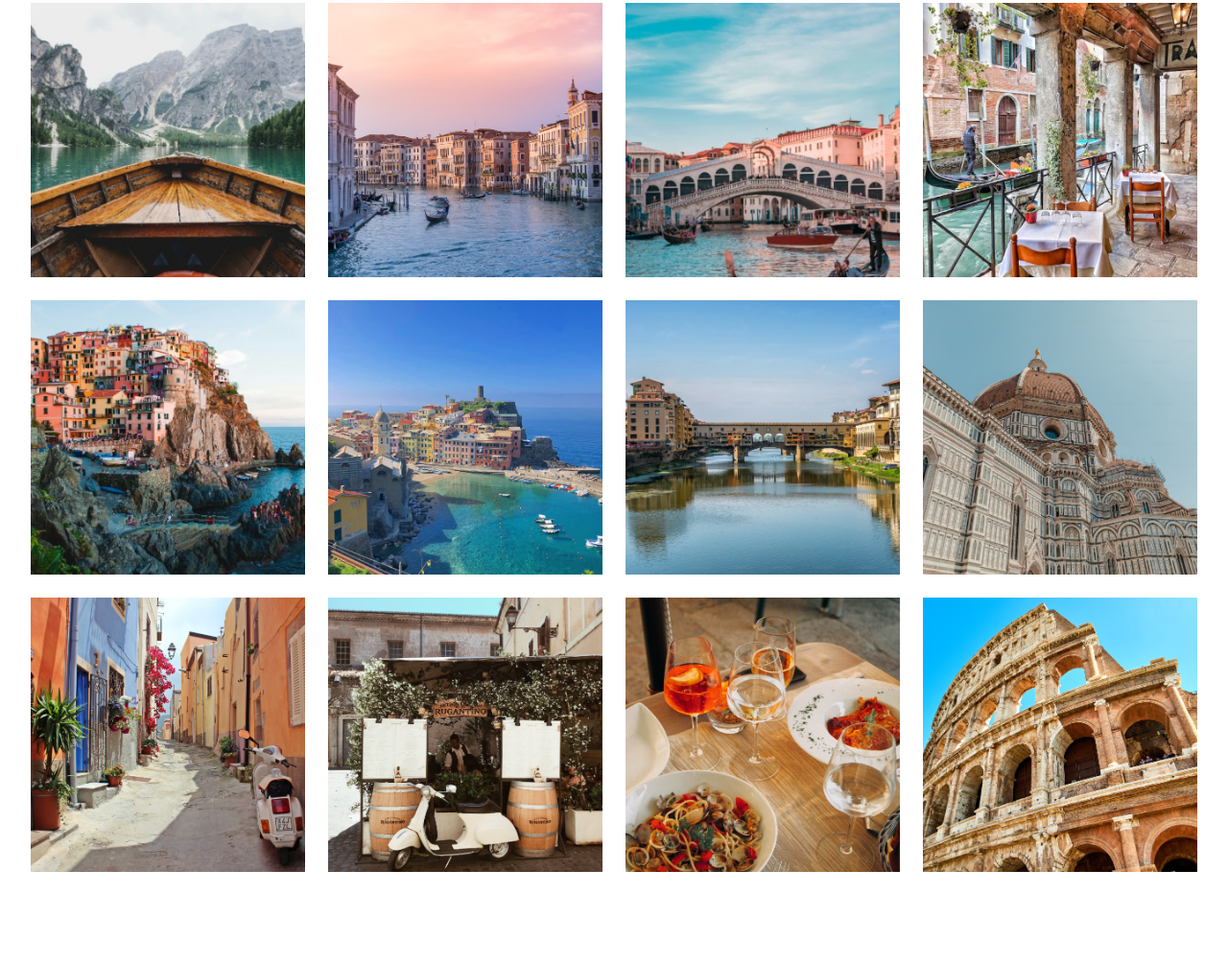
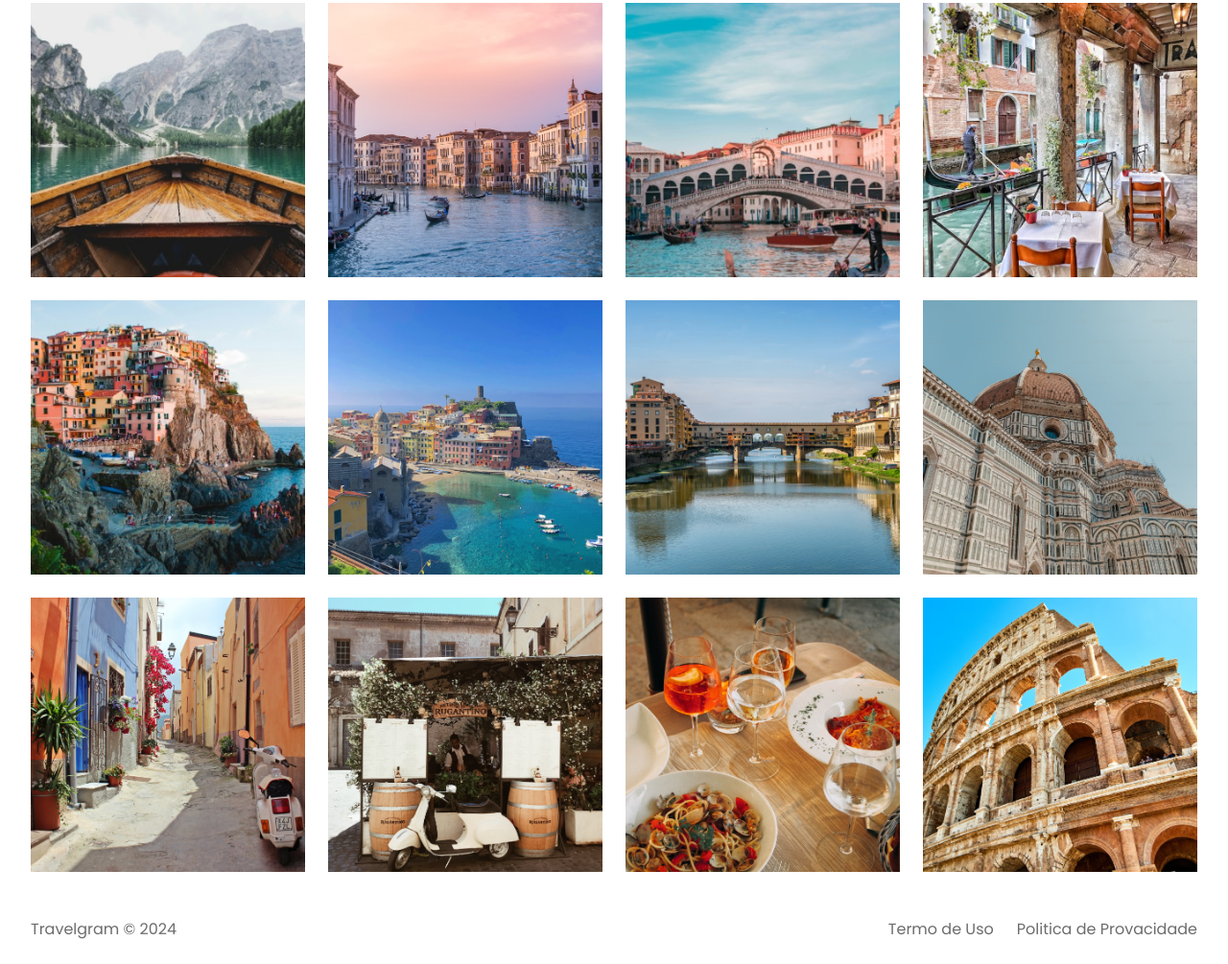
Before and after one commit to marianaprodrigues/Travelgram, a plain HTML site: page index.html in a window 1280 px wide. Shown: the part 357-1362 px from the top of the page at 96% size. Before the commit the page ends 1290 px from the top, so only its background shows below. Drawn offline with Linux system fonts and the light colour scheme.

Commit message:
done footer

```diff
--- a/index.html
+++ b/index.html
@@ -80,5 +80,19 @@
         <img src="assets/images/Image 11.png" alt="...">
         <img src="assets/images/Image 12.png" alt="...">
     </main>
+
+    <footer class="container">
+        <span>
+            Travelgram &copy; 2024
+        </span>
+
+        <span>
+            Termo de Uso
+        </span>
+
+        <span>
+            Politica de Provacidade
+        </span>
+    </footer>
 </body>
 </html>
--- /dev/null
+++ b/styles/footer.css
@@ -0,0 +1,9 @@
+footer{
+  display: flex;
+  gap: 24px;
+  padding-block: 24px;
+}
+
+footer span:nth-child(1){
+  margin-right: auto;
+}
--- a/styles/index.css
+++ b/styles/index.css
@@ -2,3 +2,4 @@
 @import url(nav.css);
 @import url(header.css);
 @import url(main.css);
+@import url(footer.css);
```
